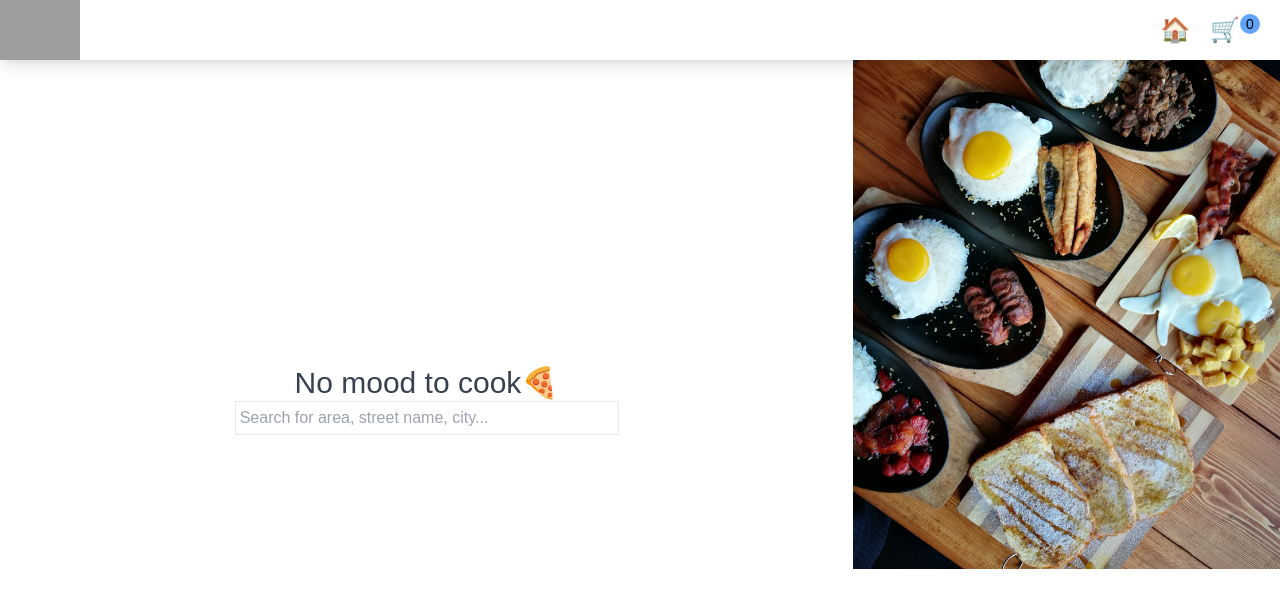
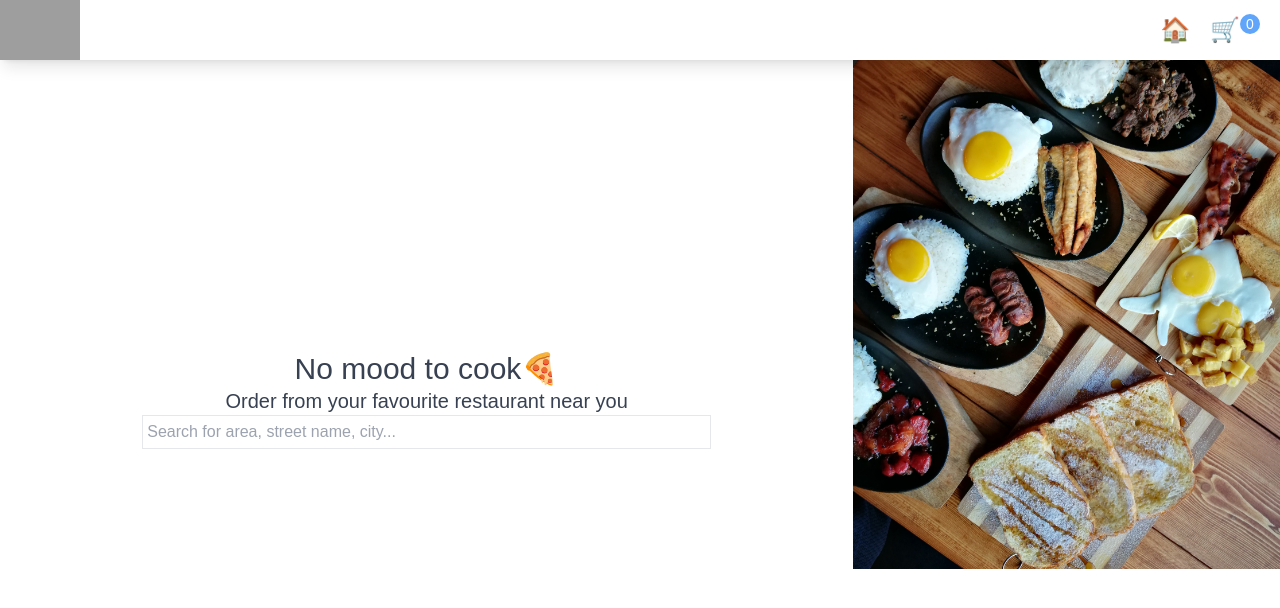
Before and after one commit to itskaramaman/Tasty-Food, a React (Vite) app: page /location in a window 1280 px wide. Shown: the top 608 px of the page. Built offline with nearby package versions, Linux system fonts and the light colour scheme; grey boxes are pictures that could not be loaded.

Commit message:
cart number ui corrected

```diff
--- a/src/components/Header.js
+++ b/src/components/Header.js
@@ -22,7 +22,7 @@ const Header = () => {
           <li>
             <Link to="/cart" className="text-2xl mr-5">
               🛒{" "}
-              <span className="absolute text-sm w-5 text-center rounded-full bg-blue-400">
+              <span className="absolute text-sm w-5 text-center rounded-full bg-blue-400 text-white font-medium">
                 {cartItems.length}
               </span>
             </Link>
--- a/src/components/Location.js
+++ b/src/components/Location.js
@@ -8,10 +8,13 @@ const Location = () => {
   return (
     <div className="absolute w-full h-screen grid grid-flow-col grid-cols-3">
       <section className="flex justify-center items-center col-span-2">
-        <div className="text-center">
+        <div className="text-center w-full">
           <h1 className="text-3xl text-gray-700">{title}</h1>
+          <h1 className="text-xl text-gray-700">
+            Order from your favourite restaurant near you
+          </h1>
           <input
-            className="border p-1 w-96 focus:outline-none text-gray-700"
+            className="border p-1 w-8/12 focus:outline-none text-gray-700"
             type="text"
             placeholder="Search for area, street name, city..."
           />
```
